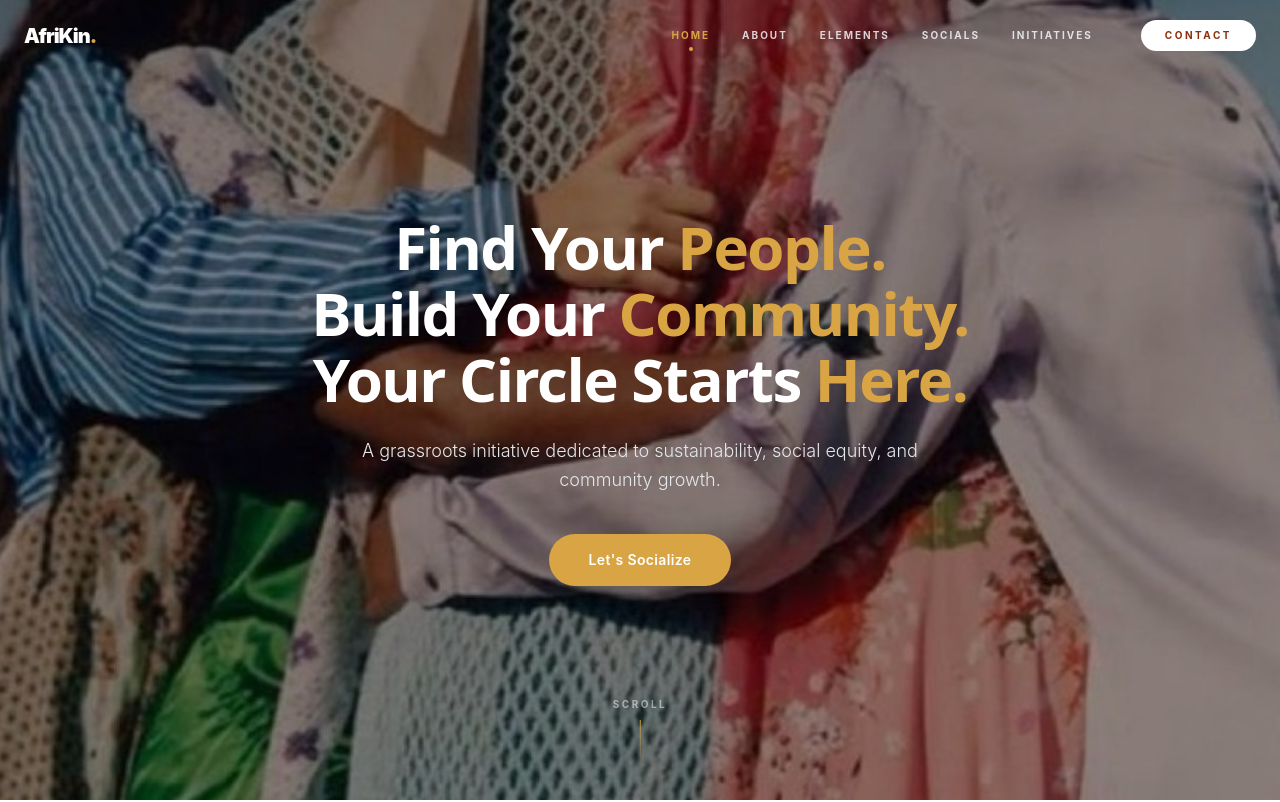
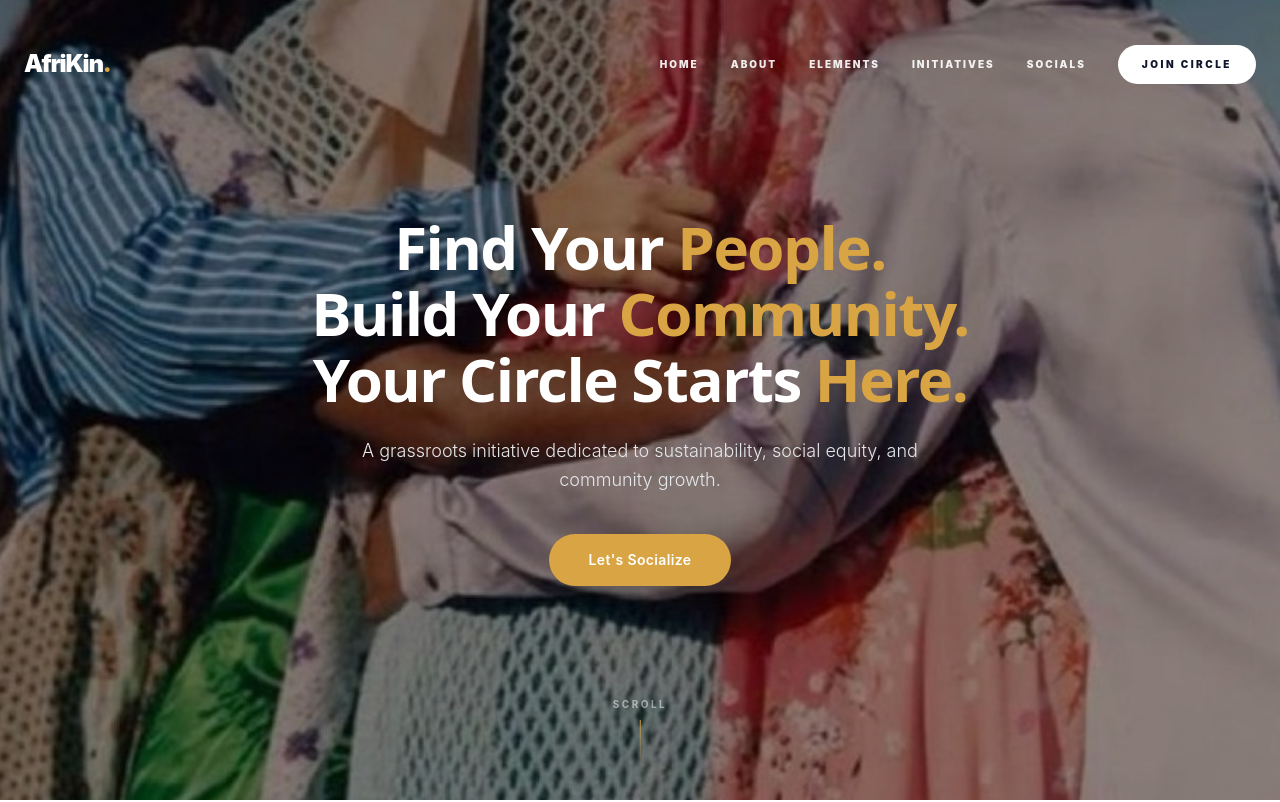
Before and after one commit to Dsikuku/afrikin, a React (Vite) app: page / in a window 1280 px wide. Shown: the top 802 px of the page. Built offline with nearby package versions, Linux system fonts and the light colour scheme.

Commit message:
fix: Updated Navbar to be responsive on mobile screen

```diff
--- a/src/App.jsx
+++ b/src/App.jsx
@@ -16,9 +16,14 @@ import InitiativeDetail from './pages/InitiativeDetail';
 function App() {
   return (
     <Router>
+      {/* This wrapper ensures the footer stays down and the layout is contained */}
+      <div className="flex flex-col min-h-screen">
         <Navbar />
         <ScrollToTop />
-      <main className="flex-grow">
+
+        {/* pt-20 matches the Navbar height on mobile.
+            We keep it on desktop too if the Navbar is fixed/white to prevent overlap. */}
+        <main className="flex-grow md:pt-0">
           <Routes>
             <Route path="/" element={<Home />} />
             <Route path="/about" element={<About />} />
@@ -32,6 +37,7 @@ function App() {
         </main>
 
         <Footer />
+      </div>
     </Router>
   );
 }
--- a/src/components/Navbar.jsx
+++ b/src/components/Navbar.jsx
@@ -1,124 +1,118 @@
 import React, { useState, useEffect } from 'react';
 import { Link, useLocation } from 'react-router-dom';
+import { FaBars, FaTimes } from 'react-icons/fa';
 
 const Navbar = () => {
   const [isOpen, setIsOpen] = useState(false);
-  const [isScrolled, setIsScrolled] = useState(false);
+  const [scrolled, setScrolled] = useState(false);
   const location = useLocation();
 
-  // Handle scroll for transparency
+  useEffect(() => {
+    setIsOpen(false);
+    document.body.style.overflow = 'unset';
+  }, [location]);
+
   useEffect(() => {
     const handleScroll = () => {
-      setIsScrolled(window.scrollY > 50);
+      setScrolled(window.scrollY > 50);
     };
     window.addEventListener('scroll', handleScroll);
     return () => window.removeEventListener('scroll', handleScroll);
-  }, []);
-
-  // Close mobile menu on resize
-  useEffect(() => {
-    const handleResize = () => {
-      if (window.innerWidth >= 768) setIsOpen(false);
-    };
-    window.addEventListener('resize', handleResize);
-    return () => window.removeEventListener('resize', handleResize);
   }, []);
 
   const navLinks = [
     { name: 'Home', path: '/' },
     { name: 'About', path: '/about' },
     { name: 'Elements', path: '/elements' },
+    { name: 'Initiatives', path: '/initiatives' },
     { name: 'Socials', path: '/socials' },
-    { name: 'Initiatives', path: '/initiatives' },
   ];
 
-  // Logic to determine if navbar should be dark or light based on scroll and page
-  const isHomePage = location.pathname === "/";
-  const navBgClass = isScrolled || !isHomePage
-    ? "bg-white/90 backdrop-blur-md border-b border-gray-100 py-3 shadow-sm"
-    : "bg-transparent py-5 border-transparent";
-
-  const textClass = isScrolled || !isHomePage
-    ? "text-slate-900"
-    : "text-white";
+  const darkHeaderPages = ['/about', '/elements', '/socials', '/initiatives'];
+  const isDarkPage = darkHeaderPages.includes(location.pathname) || location.pathname.startsWith('/initiatives/');
+  const useWhiteText = isOpen || (!scrolled && (isDarkPage || location.pathname === '/'));
 
   return (
-    <nav className={`fixed top-0 w-full z-50 transition-all duration-300 ${navBgClass}`}>
-      <div className="max-w-7xl mx-auto px-6 flex justify-between items-center">
+    <nav className={`fixed top-0 left-0 w-full z-[100] transition-all duration-500 ${
+      scrolled ? 'bg-white shadow-md py-4' : 'bg-transparent py-6'
+    }`}>
+      <div className="max-w-7xl mx-auto px-6 flex justify-between items-center h-20">
 
-        {/* Logo */}
-        <Link to="/" className={`text-xl font-black tracking-tighter transition-colors ${textClass}`}>
-          AfriKin<span className="text-brand-primary">.</span>
+        {/* LOGO */}
+        <Link to="/" className="relative z-[110]">
+          <span className={`text-2xl font-black tracking-tighter transition-colors duration-300 ${
+            useWhiteText ? 'text-white' : 'text-slate-900'
+          }`}>
+            AfriKin<span className="text-brand-primary">.</span>
+          </span>
         </Link>
 
-        {/* Desktop Menu */}
+        {/* DESKTOP LINKS */}
         <div className="hidden md:flex items-center gap-8">
-          {navLinks.map((link) => {
-            const isActive = location.pathname === link.path;
-            return (
-              <Link
-                key={link.name}
-                to={link.path}
-                className={`relative text-[10px] font-bold uppercase tracking-[0.2em] transition-colors duration-300 hover:text-brand-primary ${
-                  isActive
-                    ? (isScrolled || !isHomePage ? 'text-brand-dark' : 'text-brand-primary')
-                    : (isScrolled || !isHomePage ? 'text-slate-500' : 'text-white/80')
-                }`}
-              >
-                {link.name}
-                {isActive && (
-                  <span className="absolute -bottom-2 left-1/2 -translate-x-1/2 w-1 h-1 bg-brand-primary rounded-full"></span>
-                )}
-              </Link>
-            );
-          })}
-
-          <Link
-            to="/contact"
-            className={`ml-4 px-6 py-2 rounded-full text-[10px] font-bold uppercase tracking-widest transition-all active:scale-95 ${
-              isScrolled || !isHomePage
-                ? "bg-brand-dark text-white shadow-lg shadow-brand-dark/10 hover:bg-brand-primary"
-                : "bg-white text-brand-dark hover:bg-brand-primary hover:text-white"
-            }`}
-          >
-            Contact
+          {navLinks.map((link) => (
+            <Link
+              key={link.name}
+              to={link.path}
+              className={`text-[10px] font-black uppercase tracking-[0.2em] transition-all hover:text-brand-primary ${
+                useWhiteText ? 'text-white/90' : 'text-slate-600'
+              }`}
+            >
+              {link.name}
+            </Link>
+          ))}
+          <Link to="/contact">
+            <button className={`px-6 py-3 rounded-full text-[10px] font-black uppercase tracking-widest transition-all ${
+              useWhiteText
+                ? 'bg-white text-slate-900 hover:bg-brand-primary hover:text-white'
+                : 'bg-brand-dark text-white hover:bg-brand-primary'
+            }`}>
+              Join Circle
+            </button>
           </Link>
         </div>
 
-        {/* Mobile Menu Button */}
+        {/* MOBILE TOGGLE */}
         <button
-          className={`md:hidden focus:outline-none p-2 ${textClass}`}
+          className="md:hidden relative z-[110] p-2 focus:outline-none"
           onClick={() => setIsOpen(!isOpen)}
         >
-          <div className="w-5 h-4 flex flex-col justify-between relative">
-            <span className={`w-full h-0.5 bg-current transition-all ${isOpen ? 'rotate-45 translate-y-1.5' : ''}`}></span>
-            <span className={`w-full h-0.5 bg-current transition-all ${isOpen ? 'opacity-0' : ''}`}></span>
-            <span className={`w-full h-0.5 bg-current transition-all ${isOpen ? '-rotate-45 -translate-y-1.5' : ''}`}></span>
+          {isOpen ? (
+            <FaTimes className="text-white w-6 h-6" />
+          ) : (
+            <FaBars className={`${useWhiteText ? 'text-white' : 'text-slate-900'} w-6 h-6`} />
+          )}
+        </button>
+
+        {/* MOBILE MENU OVERLAY */}
+        <div className={`fixed inset-0 bg-slate-950 transition-all duration-500 ease-in-out ${
+          isOpen ? 'opacity-100 translate-y-0' : 'opacity-0 -translate-y-full pointer-events-none'
+        } md:hidden z-[100] h-[100dvh] w-screen`}>
+
+          {/* Decorative Background Glow */}
+          <div className="absolute top-0 right-0 w-96 h-96 bg-brand-primary/10 rounded-full blur-[120px]"></div>
+
+          {/* THE ACTUAL LINKS (Now Restored) */}
+          <div className="h-full w-full flex flex-col justify-center items-center px-6 relative z-10">
+            <div className="flex flex-col items-center gap-10">
+              {navLinks.map((link) => (
+                <Link
+                  key={link.name}
+                  to={link.path}
+                  className="text-4xl font-black text-white italic tracking-tighter hover:text-brand-primary transition-colors"
+                  onClick={() => setIsOpen(false)}
+                >
+                  {link.name}
+                </Link>
+              ))}
+              <Link to="/contact" onClick={() => setIsOpen(false)}>
+                <button className="mt-4 bg-brand-primary text-white px-12 py-5 rounded-full text-[10px] font-black uppercase tracking-[0.2em] shadow-2xl">
+                  Join the Circle
+                </button>
+              </Link>
+            </div>
           </div>
-        </button>
-      </div>
+        </div>
 
-      {/* Mobile Menu Overlay */}
-      <div className={`md:hidden absolute top-0 left-0 w-full bg-white h-screen transition-all duration-500 ${isOpen ? 'opacity-100 visible' : 'opacity-0 invisible'}`}>
-          <div className="flex flex-col items-center justify-center h-full gap-8">
-            {navLinks.map((link) => (
-              <Link
-                key={link.name}
-                to={link.path}
-                className="text-2xl font-black text-slate-900 tracking-tighter"
-                onClick={() => setIsOpen(false)}
-              >
-                {link.name}
-              </Link>
-            ))}
-            <Link
-              to="/contact"
-              className="mt-4 bg-brand-dark text-white px-10 py-4 rounded-full font-bold uppercase tracking-widest text-xs"
-              onClick={() => setIsOpen(false)}
-            >
-              Get In Touch
-            </Link>
-          </div>
       </div>
     </nav>
   );
```
Lines whose indentation alone changed are shown as unchanged.
